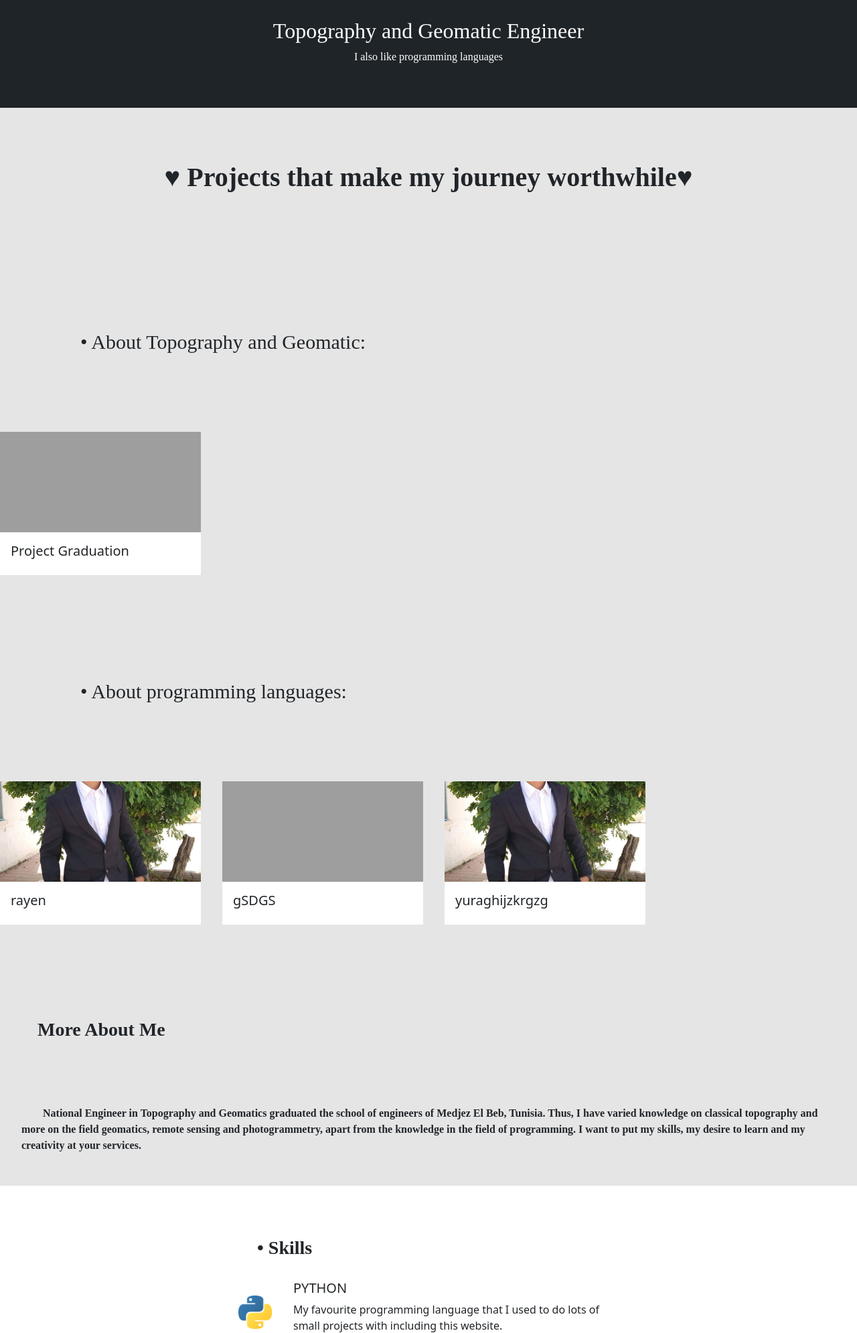
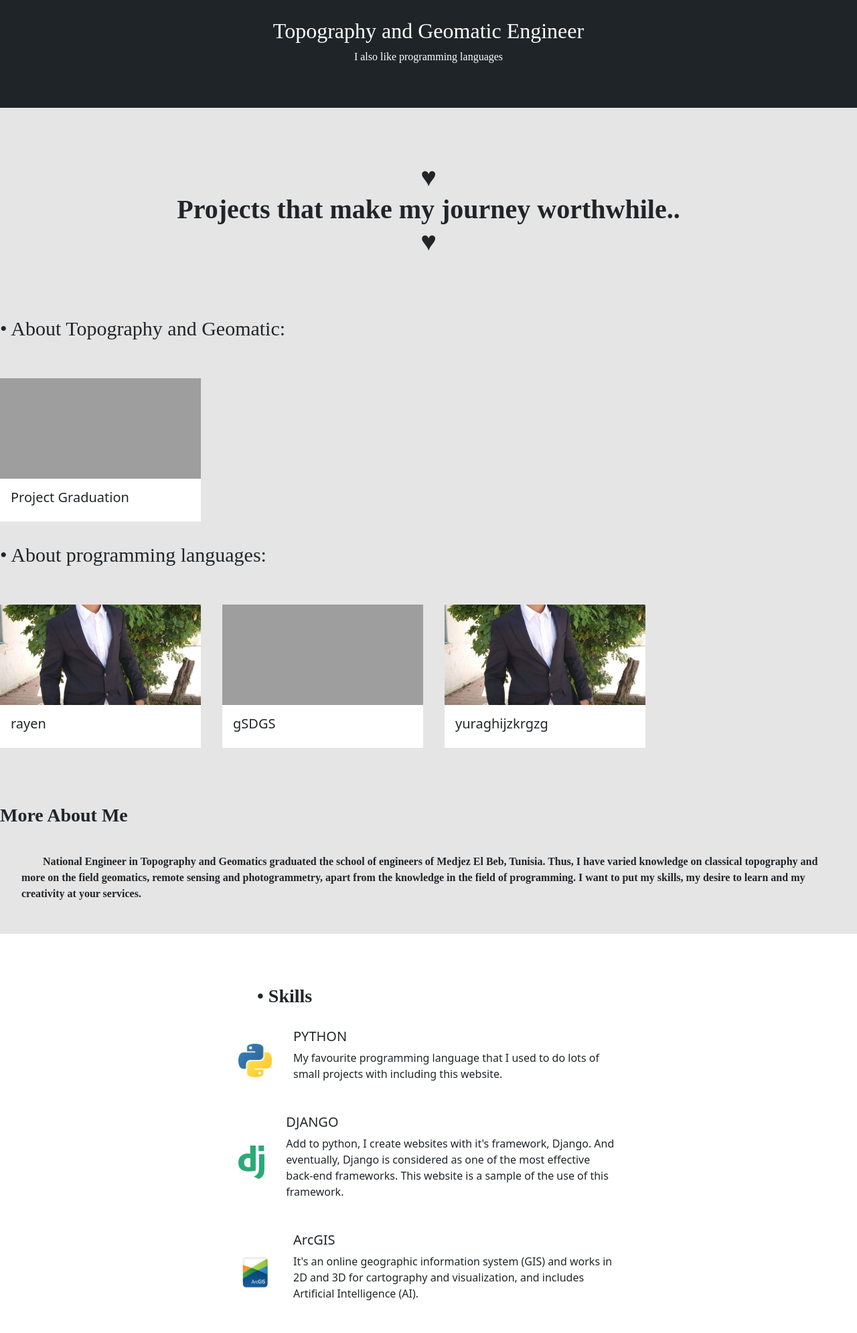
Before and after one commit to RayenKadhi/portfolio, a Django app: page / in a window 1280 px wide. Shown: the part 730-2721 px from the top of the page at 67% size. Run offline with Django 4.2, Linux system fonts and the light colour scheme; data comes from the database, SQL or seed files in the repository; some libraries are stand-ins or nearby versions; grey boxes are pictures that could not be loaded.

Commit message:
Deploying website

```diff
--- a/base/templates/base/home.html
+++ b/base/templates/base/home.html
@@ -21,7 +21,7 @@
 </section>
 
 <section class="container section--2">
-        <h5 class="txtt"> &hearts; Projects that make my journey worthwhile&hearts; </h5>
+        <h5 class="txtt"> &hearts; <br>Projects that make my journey worthwhile..<br>&hearts; </h5>
 
     <div class="title1">
         <h5 class="styling"> &bull; About Topography and Geomatic: </h5>
@@ -64,9 +64,8 @@
     </div>
 
 
-        <div class="about--wrapper">
+        <div>
             <h3 class="MoreTitle">More About Me</h3>
-
             <p class="MoreAboutME"> National Engineer in Topography and Geomatics graduated the school of engineers of Medjez El Beb, Tunisia.
             Thus, I have varied knowledge on classical topography and more on the field geomatics, remote sensing and photogrammetry,
             apart from the knowledge in the field of programming.
--- a/static/styles/main.css
+++ b/static/styles/main.css
@@ -7,7 +7,6 @@ body{
     justify-content: center;
     background-color: #fff;
     padding-top: 2em;
-    padding-bottom: 2em;
     margin: 0 auto;
     max-width:100%;
     max-height:100%;
@@ -17,8 +16,6 @@ body{
 
 .section--2{
     background-color: #E5E5E5;
-    padding-top: 2em;
-    padding-bottom: 2em;
     max-width:100%;
     max-height:100%;
 
@@ -79,7 +76,7 @@ body{
     letter-spacing: .1em;
     font-weight: 700;
     line-height: .9em;
-    font-family: 'Times New Roman';
+    font-family: 'Microsoft Yi Baiti';
 
 
 }
@@ -208,51 +205,6 @@ body{
 }
 
 
-
-
-
-
-
-
-
-
-
-
-
-
-
-
-
-
-
-
-
-
-
-
-
-
-
-
-
-
-
-
-
-
-
-
-
-
-
-
-
-
-
-
-
-
-
 .skill-image{
     width:50px;
     height: 50px;
@@ -270,18 +222,16 @@ body{
 }
 
 .title1{
-    margin-top:4em;
+    margin-top:0em;
 }
 .title2{
-    margin-top:6em;
+    margin-top:0em;
 
 }
 
 .styling{
     font-family:'Times New Roman';
     font-size: 30px;
-    text-indent:2em;
-    padding: 2em 2em;
 }
 
 .MoreAboutME{
@@ -294,13 +244,12 @@ body{
     font-family: 'Times New Roman';
     font-weight: bold;
     margin-top: 3em;
-    padding:2em 2em;
+
 }
 
 .txtt{
     font-family:'Times New Roman';
     font-size: 40px;
-    gap: 4em;
     font-weight: bold;
     padding: 2em 2em;
     text-align:center;
```
